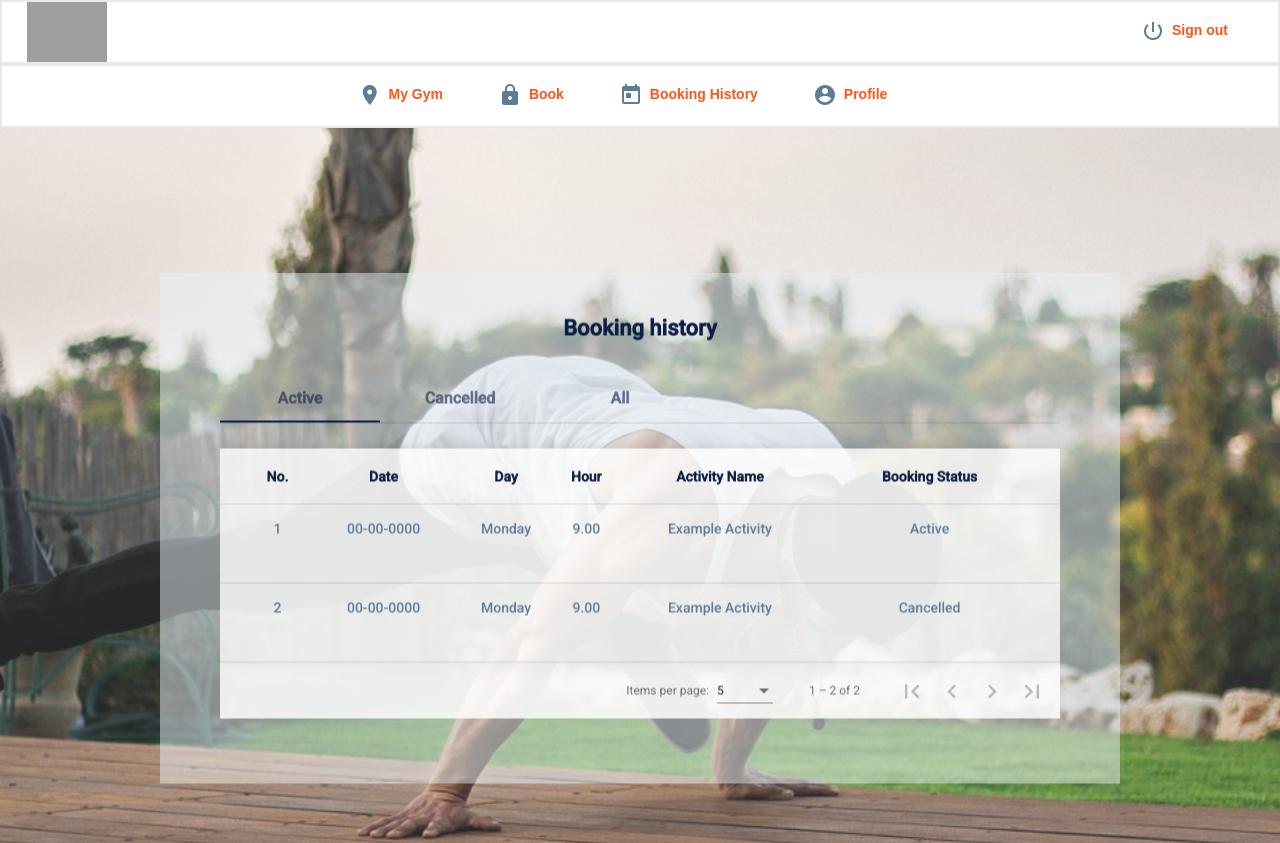
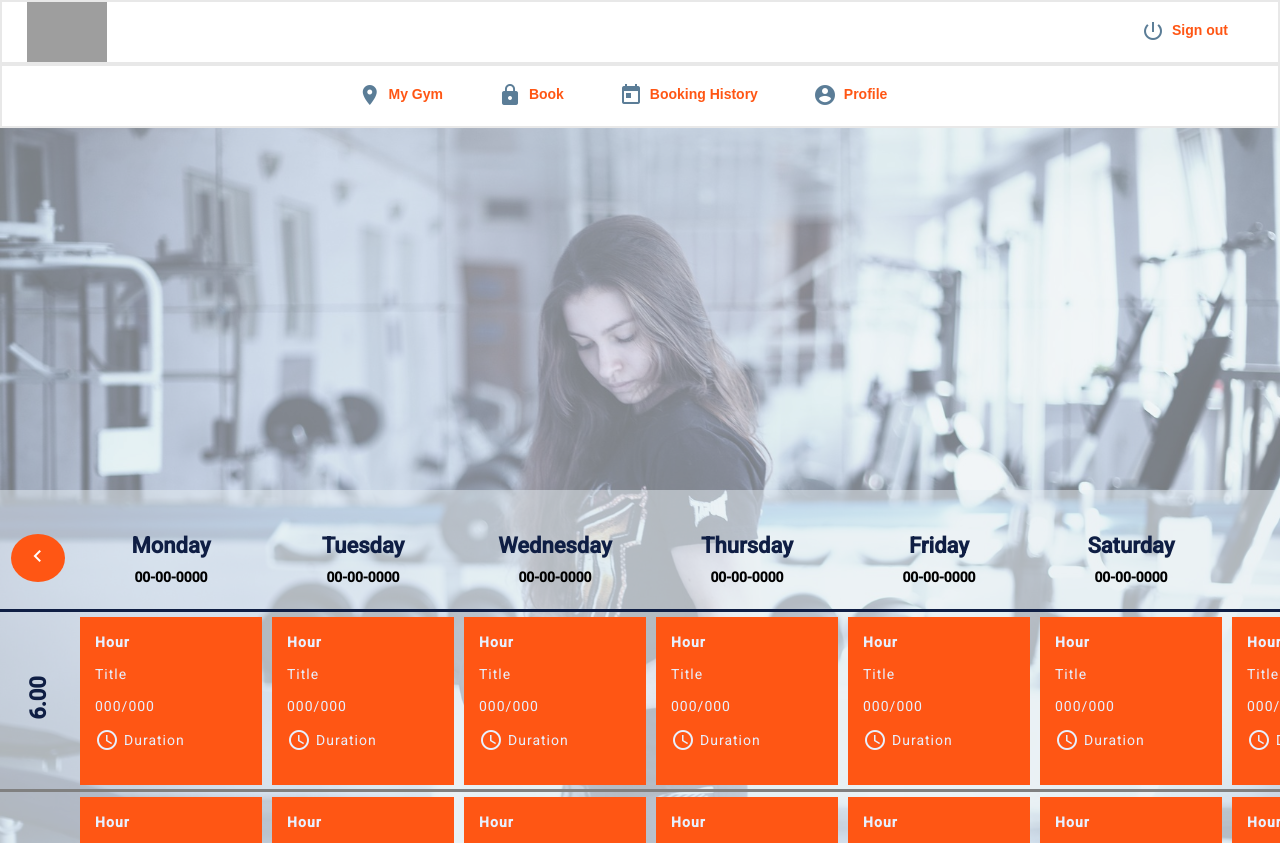
Before and after one commit to Krisuuuuuu/Gladius, an Angular app: page / in a window 1280 px wide. Shown: the top 843 px of the page. Built offline with nearby package versions, Linux system fonts and the light colour scheme; grey boxes are pictures that could not be loaded.

Commit message:
Refactored calendar

```diff
--- a/src/app/components/user-panel/booking-history/booking-history.module.ts
+++ b/src/app/components/user-panel/booking-history/booking-history.module.ts
@@ -1,9 +1,11 @@
 import { NgModule } from '@angular/core';
 import { CommonModule } from '@angular/common';
-import { BookingHistoryComponent } from './booking-history/booking-history.component';
+
 import { MatTabsModule } from '@angular/material/tabs';
 import { MatTableModule } from '@angular/material/table';
 import { MatPaginatorModule } from '@angular/material/paginator';
+
+import { BookingHistoryComponent } from './booking-history/booking-history.component';
 import { BookingTableComponent } from './booking-table/booking-table.component';
 
 
--- a/src/app/components/user-panel/calendar/calendar.component.scss
+++ b/src/app/components/user-panel/calendar/calendar/calendar.component.scss
@@ -1,9 +1,9 @@
-@import "../../../meta/mixins-meta.scss";
+@import "../../../../meta/mixins-meta.scss";
 
 section.wrapper {
   position: relative;
   width: 100%;
-  background-image: url(../../../../assets/images/calendar_bgc.jpg);
+  background-image: url(../../../../../assets/images/calendar_bgc.jpg);
   @include background-image();
   background-position: center -30%;
 
--- a/src/app/components/user-panel/user-panel.component.html
+++ b/src/app/components/user-panel/user-panel.component.html
@@ -2,8 +2,8 @@
   <app-toolbar></app-toolbar>
   <main class="panel-content-container">
     <!-- <app-gym-selection></app-gym-selection> -->
-    <app-booking-history></app-booking-history>
-    <!-- <app-calendar></app-calendar> -->
+    <!-- <app-booking-history></app-booking-history> -->
+    <app-calendar></app-calendar>
     <!-- <app-user-profile></app-user-profile> -->
   </main>
 </section>
```
Also changed, not shown: src/app/components/user-panel/calendar/calendar.module.ts (+8 -2 lines), src/app/components/user-panel/calendar/calendar/calendar.component.html (renamed from src/app/components/user-panel/calendar/calendar.component.html), src/app/components/user-panel/calendar/calendar/calendar.component.ts (renamed from src/app/components/user-panel/calendar/calendar.component.ts), 1 other file (tests, documents, lock files or other folders).
